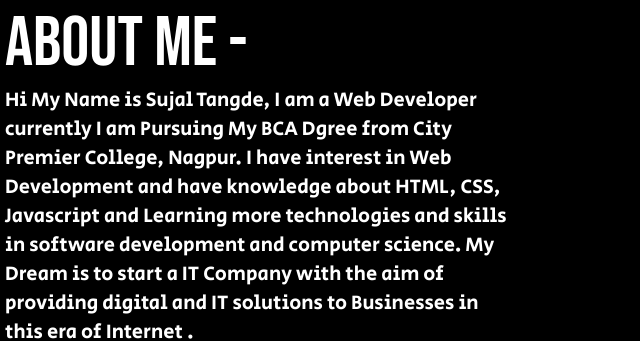
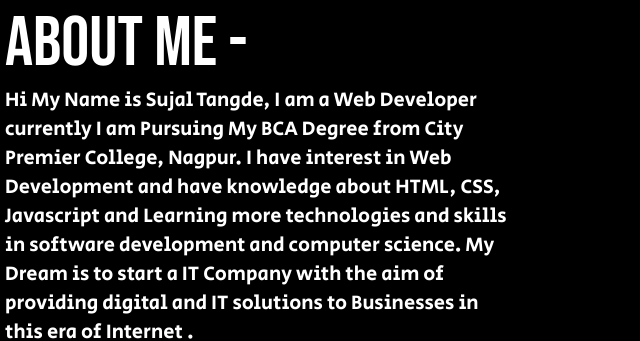
Before and after one commit to sujaltangde/Personal-Portfolio-page, a plain HTML site: page index.html in a window 1280 px wide. Shown: the part 459-800 px from the top of the page, 115-755 px from the left. Drawn offline with Linux system fonts and the light colour scheme.

Commit message:
index.html added

```diff
--- a/index.html
+++ b/index.html
@@ -45,7 +45,7 @@
         <div class="container">
             <div class="about">
                 <p class="about-title">About Me -</p>
-                <p class="about-para">Hi My Name is Sujal Tangde, I am a Web Developer currently I am Pursuing My BCA Dgree from City Premier College, Nagpur. I have interest in Web Development and have knowledge about HTML, CSS, Javascript and Learning more technologies and skills in software development and computer science. My Dream is to start a IT Company with the aim of providing digital and IT solutions to Businesses in this era of Internet .</p>
+                <p class="about-para">Hi My Name is Sujal Tangde, I am a Web Developer currently I am Pursuing My BCA Degree from City Premier College, Nagpur. I have interest in Web Development and have knowledge about HTML, CSS, Javascript and Learning more technologies and skills in software development and computer science. My Dream is to start a IT Company with the aim of providing digital and IT solutions to Businesses in this era of Internet .</p>
             </div>
             <div class="sideimg">
                 <img src="img/myimg2.jpeg" width="300px" alt="">
```
